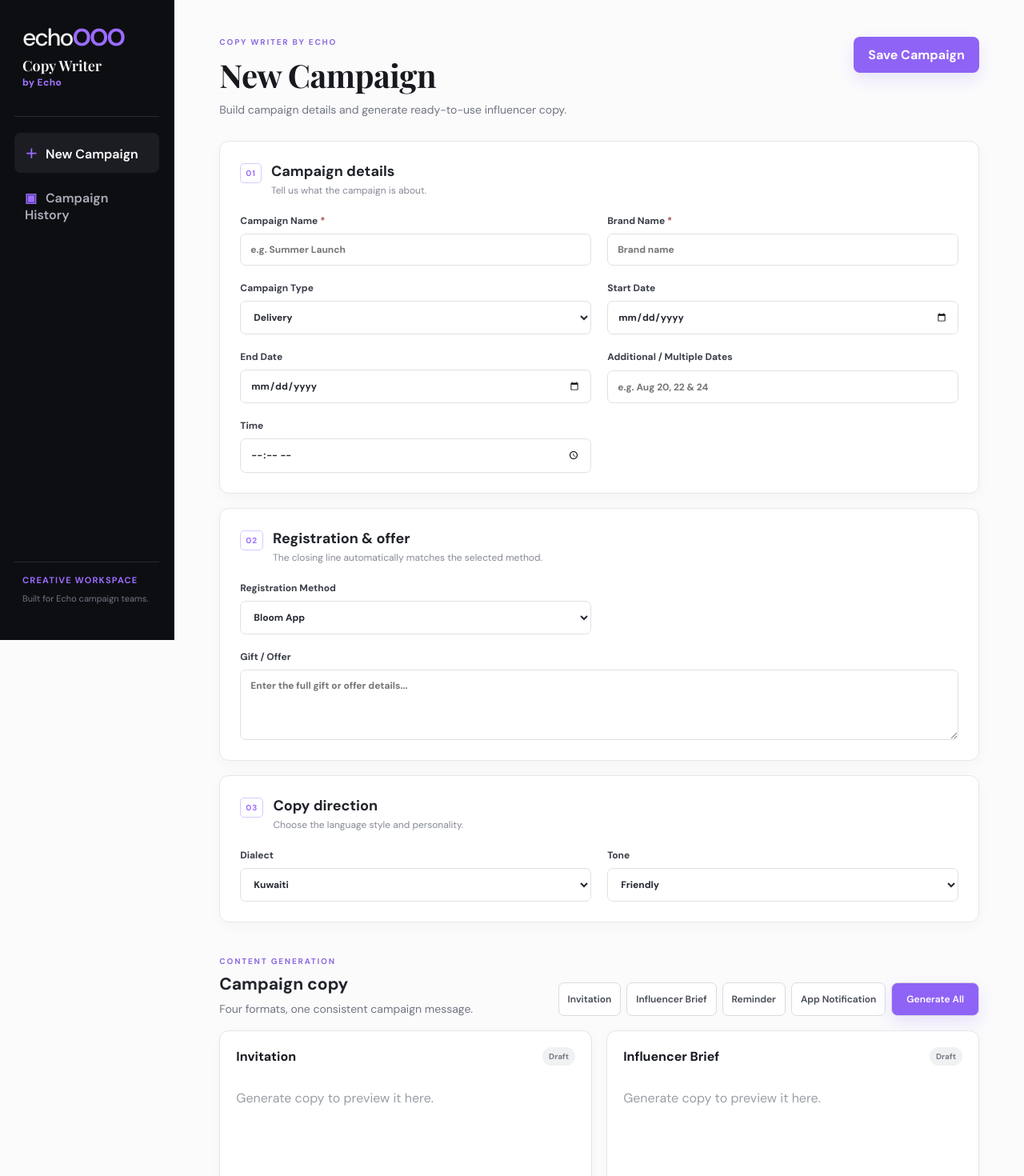
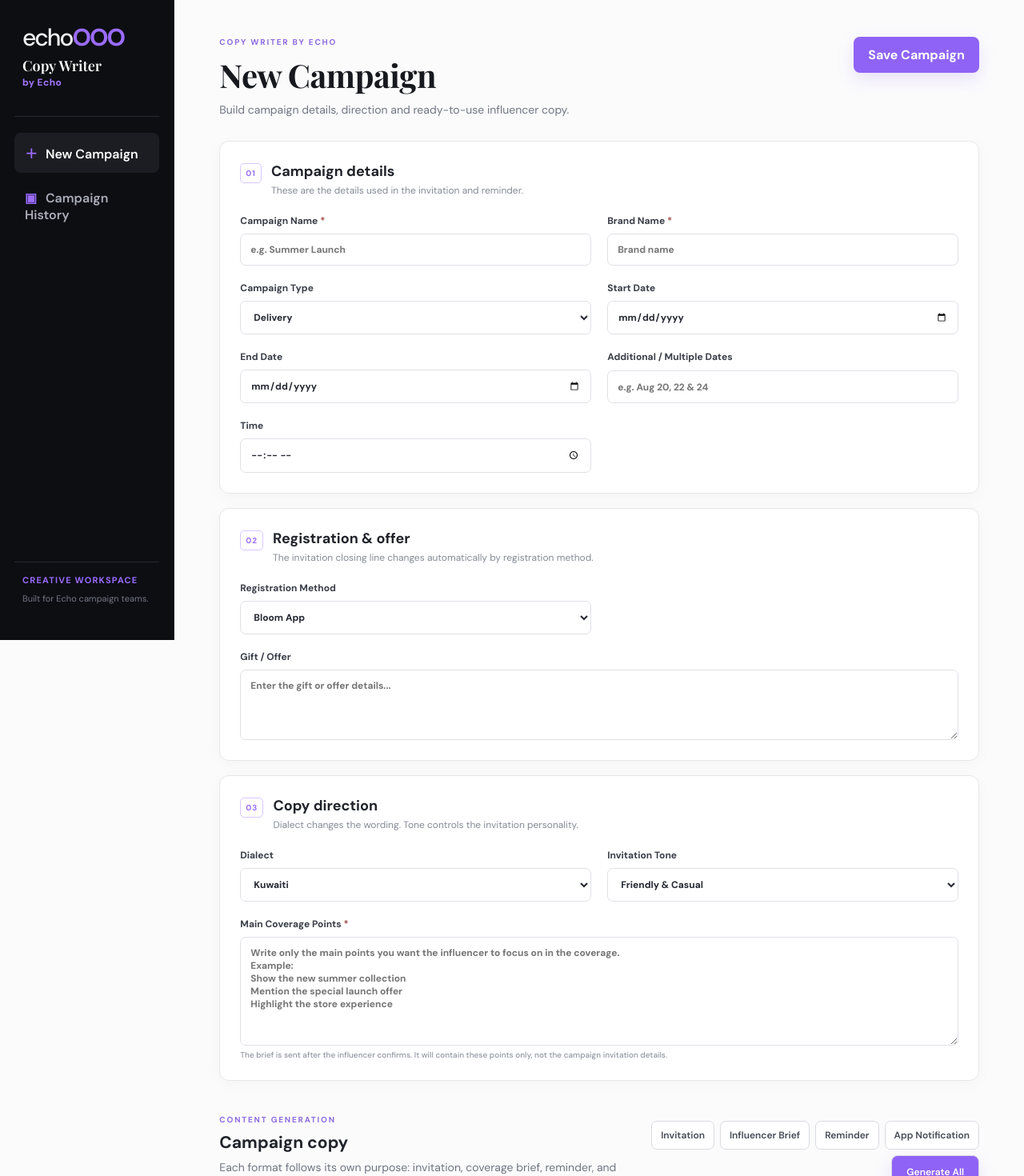
Before and after one commit to yko272000-rgb/campaign-copy-manager, a React (Vite) app: page / in a window 1280 px wide. Shown: the top 1470 px of the page at 80% size. Built offline with nearby package versions, Linux system fonts and the light colour scheme.

Commit message:
Refine copy generation workflow for dialect, tone, briefs and app notifications

```diff
--- a/src/App.jsx
+++ b/src/App.jsx
@@ -19,7 +19,8 @@ const initialForm = {
   whatsappContact: '',
   offer: '',
   dialect: 'Kuwaiti',
-  tone: 'Friendly',
+  tone: 'Friendly & Casual',
+  coveragePoints: '',
   content: {},
   updatedAt: '',
 }
@@ -32,8 +33,92 @@ const copyTypes = [
   ['notification', 'App Notification'],
 ]
 
+const dialects = ['Kuwaiti', 'Saudi', 'Emirati', 'Qatari', 'Omani', 'Bahraini']
+const tones = ['Friendly & Casual', 'Classy & Premium', 'Fun & Energetic', 'Warm & Personal', 'Professional & Polished']
+
+const dialectCopy = {
+  Kuwaiti: {
+    inviteOpen: 'هلا والله! حابين نعزمج',
+    inviteBody: 'على تجربة',
+    inviteClose: 'ونحب نشوف تغطيتج بأسلوبج الطبيعي والعفوي ✨',
+    reminderOpen: 'هلا! حبيت أذكّرج',
+    reminderClose: 'وناطرين تغطيتج الحلوة ✨',
+    bloom: 'للتسجيل، سجلي عن طريق تطبيق Bloom.',
+    link: 'للتسجيل، احجزي من خلال الرابط:',
+    whatsapp: 'للتأكيد، بلغينا بـ',
+    briefIntro: 'نقاط التركيز بالتغطية:',
+    notificationTitle: 'فرصتج مع',
+    notificationLead: 'تجربة حلوة ناطرتج ✨',
+  },
+  Saudi: {
+    inviteOpen: 'هلا! يسعدنا ندعوك',
+    inviteBody: 'لتجربة',
+    inviteClose: 'ونحب تكون تغطيتك عفوية وبأسلوبك الخاص ✨',
+    reminderOpen: 'هلا! حبيت أذكّرك',
+    reminderClose: 'ومتحمسين نشوف تغطيتك ✨',
+    bloom: 'للتسجيل، سجلي عن طريق تطبيق Bloom.',
+    link: 'للتسجيل، احجزي من خلال الرابط:',
+    whatsapp: 'للتأكيد، أرسلينا',
+    briefIntro: 'نقاط التركيز بالتغطية:',
+    notificationTitle: 'فرصتك مع',
+    notificationLead: 'تجربة حلوة بانتظارك ✨',
+  },
+  Emirati: {
+    inviteOpen: 'هلا! يسعدنا نعزمج',
+    inviteBody: 'على تجربة',
+    inviteClose: 'ونحب نشوف التغطية بطريقتج وبأسلوبج العفوي ✨',
+    reminderOpen: 'هلا! حبيت أذكّرج',
+    reminderClose: 'ونتريا تغطيتج الحلوة ✨',
+    bloom: 'للتسجيل، سجلي عن طريق تطبيق Bloom.',
+    link: 'للتسجيل، احجزي من خلال الرابط:',
+    whatsapp: 'للتأكيد، خبرينا بـ',
+    briefIntro: 'نقاط التركيز في التغطية:',
+    notificationTitle: 'فرصتج مع',
+    notificationLead: 'تجربة حلوة تنتظرج ✨',
+  },
+  Qatari: {
+    inviteOpen: 'هلا! يسعدنا ندعوج',
+    inviteBody: 'لتجربة',
+    inviteClose: 'ونحب نشوف تغطيتج بطريقتج العفوية والحلوة ✨',
+    reminderOpen: 'هلا! حبيت أذكّرج',
+    reminderClose: 'ومتحمسين نشوف تغطيتج ✨',
+    bloom: 'للتسجيل، سجلي عن طريق تطبيق Bloom.',
+    link: 'للتسجيل، احجزي من خلال الرابط:',
+    whatsapp: 'للتأكيد، عطينا',
+    briefIntro: 'نقاط التركيز في التغطية:',
+    notificationTitle: 'فرصتج مع',
+    notificationLead: 'تجربة حلوة ناطرتج ✨',
+  },
+  Omani: {
+    inviteOpen: 'هلا! يسعدنا ندعوج',
+    inviteBody: 'لتجربة',
+    inviteClose: 'ونحب نشوف التغطية بأسلوبج الطبيعي والعفوي ✨',
+    reminderOpen: 'هلا! حبيت أذكّرج',
+    reminderClose: 'ونتريا نشوف تغطيتج ✨',
+    bloom: 'للتسجيل، سجلي عن طريق تطبيق Bloom.',
+    link: 'للتسجيل، احجزي من خلال الرابط:',
+    whatsapp: 'للتأكيد، خبرينا بـ',
+    briefIntro: 'نقاط التركيز في التغطية:',
+    notificationTitle: 'فرصتج مع',
+    notificationLead: 'تجربة حلوة بانتظارج ✨',
+  },
+  Bahraini: {
+    inviteOpen: 'هلا! يسعدنا ندعوج',
+    inviteBody: 'لتجربة',
+    inviteClose: 'ونحب نشوف تغطيتج بطريقتج الطبيعية والعفوية ✨',
+    reminderOpen: 'هلا! حبيت أذكّرج',
+    reminderClose: 'ونتريا نشوف تغطيتج الحلوة ✨',
+    bloom: 'للتسجيل، سجلي عن طريق تطبيق Bloom.',
+    link: 'للتسجيل، احجزي من خلال الرابط:',
+    whatsapp: 'للتأكيد، خبرينا بـ',
+    briefIntro: 'نقاط التركيز في التغطية:',
+    notificationTitle: 'فرصتج مع',
+    notificationLead: 'تجربة حلوة ناطرتج ✨',
+  },
+}
+
 function hasMultipleBranches(location = '') {
-  return location.includes('\n') || location.includes(',') || location.includes('/') || location.includes(' / ')
+  return location.includes('\n') || location.includes(',') || location.includes('/')
 }
 
 function hasMultipleDates(form) {
@@ -55,46 +140,102 @@ function formatTime(form) {
   return form.time || ''
 }
 
+function buildSchedule(form) {
+  const dates = formatDates(form)
+  const time = formatTime(form)
+  const location = form.location.trim()
+  const parts = []
+
+  if (dates) parts.push(`التاريخ: ${dates}`)
+  if (time) parts.push(`الوقت: ${time}`)
+  if (location) parts.push(`الموقع: ${location}`)
+
+  return parts.join('\n')
+}
+
 function buildCta(form) {
+  const dialect = dialectCopy[form.dialect] || dialectCopy.Kuwaiti
+
   if (form.channel === 'Bloom App') {
-    return 'للتسجيل، سجلي عن طريق تطبيق Bloom.'
+    return dialect.bloom
   }
 
   if (form.channel === 'Booking Link') {
     return form.bookingLink
-      ? `للتسجيل، احجزي من خلال الرابط:\n${form.bookingLink}`
+      ? `${dialect.link}\n${form.bookingLink}`
       : 'للتسجيل، احجزي من خلال رابط الحجز.'
   }
 
-  const details = ['الوقت']
-  if (hasMultipleDates(form)) details.unshift('التاريخ')
+  const details = []
+  if (hasMultipleDates(form)) details.push('التاريخ')
+  if (form.timeFrom || form.timeTo || form.time) details.push('الوقت')
   if (hasMultipleBranches(form.location)) details.push('الفرع')
-  const contact = form.whatsappContact ? `\nواتساب: ${form.whatsappContact}` : ''
-  return `للتأكيد، بلغينا بـ${details.join(' و')}.${contact}`
+
+  if (!details.length) return 'للتأكيد، بلغينا بتفاصيل زيارتج.'
+
+  return `${dialect.whatsapp} ${details.join(' و')}.${form.whatsappContact ? `\nواتساب: ${form.whatsappContact}` : ''}`
+}
+
+function toneIntro(tone) {
+  switch (tone) {
+    case 'Classy & Premium':
+      return 'بأسلوب راقٍ وأنيق يعكس هوية البراند.'
+    case 'Fun & Energetic':
+      return 'بأسلوب حيوي ومرح يبين الحماس والتجربة.'
+    case 'Warm & Personal':
+      return 'بأسلوب دافئ وشخصي يخلي التجربة قريبة وطبيعية.'
+    case 'Professional & Polished':
+      return 'بأسلوب مرتب واحترافي مع الحفاظ على الطابع الطبيعي.'
+    default:
+      return 'بأسلوب عفوي، قريب، وطبيعي بدون ما يكون إعلاني.'
+  }
+}
+
+function cleanPoint(point) {
+  return point.replace(/^[-•*]\s*/, '').trim()
+}
+
+function getCoveragePoints(form) {
+  return form.coveragePoints
+    .split('\n')
+    .map(cleanPoint)
+    .filter(Boolean)
 }
 
 function generateCopy(form, kind) {
   const campaign = form.name || 'هذه الحملة'
-  const brand = form.brand || 'علامتنا'
-  const dates = formatDates(form)
-  const time = formatTime(form)
-  const details = form.offer ? `\n\nالعرض: ${form.offer}` : ''
-  const place = form.location ? `\nالموقع / الفروع: ${form.location}` : ''
-  const schedule = dates
-    ? `\nالتاريخ: ${dates}${time ? `\nالوقت: ${time}` : ''}`
-    : time
-      ? `\nالوقت: ${time}`
-      : ''
+  const brand = form.brand || 'البراند'
+  const dialect = dialectCopy[form.dialect] || dialectCopy.Kuwaiti
+  const schedule = buildSchedule(form)
   const cta = buildCta(form)
+  const points = getCoveragePoints(form)
 
-  const variants = {
-    invitation: `هلا! يسعدنا دعوتج للمشاركة في حملة «${campaign}» مع ${brand}.\n\nنحب نشوف تغطيتج بأسلوبج الطبيعي والعفوي، وتعكس تجربتج بكل حلاوة.${schedule}${place}${details}\n\n${cta}`,
-    brief: `بريف حملة «${campaign}» — ${brand}\n\nالمطلوب: مشاركة التجربة بأسلوب ${form.tone.toLowerCase()} وطبيعي، مع إبراز أهم تفاصيل التجربة بشكل واضح.${schedule}${place}${details}\n\nطريقة التسجيل: ${form.channel}\n${cta}`,
-    reminder: `هلا! تذكير لطيف بخصوص حملة «${campaign}» مع ${brand}.${schedule}${place}\n\nنتحمس نشوف محتواج الجميل!\n\n${cta}`,
-    notification: `فرصة جديدة مع ${brand}! ✨\nانضمي إلى حملة «${campaign}» واستمتعي بالتجربة.${schedule}${details}\n\n${cta}`,
+  if (kind === 'invitation') {
+    const tone = toneIntro(form.tone)
+    const offer = form.offer ? `\n\n🎁 ${form.offer}` : ''
+    return `${dialect.inviteOpen} للمشاركة في حملة «${campaign}» مع ${brand}.\n\n${dialect.inviteBody} ${campaign} ${tone}\n\n${schedule}${offer}\n\n${dialect.inviteClose}\n\n${cta}`
   }
 
-  return variants[kind]
+  if (kind === 'brief') {
+    if (!points.length) {
+      return `${dialect.briefIntro}\n\n• أضيفي هنا أهم النقاط اللي تبين التركيز عليها بالتغطية.\n• كل نقطة تكون واضحة ومباشرة.`
+    }
+
+    return `${dialect.briefIntro}\n\n${points.map(point => `• ${point}`).join('\n')}`
+  }
+
+  if (kind === 'reminder') {
+    const details = schedule ? `\n\n${schedule}` : ''
+    return `${dialect.reminderOpen} بخصوص حملة «${campaign}» مع ${brand}.${details}\n\n${dialect.reminderClose}\n\n${cta}`
+  }
+
+  if (kind === 'notification') {
+    const shortDetail = form.offer || campaign
+    const detail = shortDetail.length > 85 ? `${shortDetail.slice(0, 82)}...` : shortDetail
+    return `${dialect.notificationTitle} ${brand} ✨\n${dialect.notificationLead}\n${detail}`
+  }
+
+  return ''
 }
 
 function App() {
@@ -115,7 +256,11 @@ function App() {
   const setField = (key, value) => setForm(current => ({ ...current, [key]: value }))
   const setContent = (kind, value) => setForm(current => ({ ...current, content: { ...current.content, [kind]: value } }))
   const generate = kind => setContent(kind, generateCopy(form, kind))
-  const generateAll = () => copyTypes.forEach(([key]) => setContent(key, generateCopy(form, key)))
+  const generateAll = () => {
+    const nextContent = {}
+    copyTypes.forEach(([key]) => { nextContent[key] = generateCopy(form, key) })
+    setForm(current => ({ ...current, content: { ...current.content, ...nextContent } }))
+  }
 
   const save = () => {
     if (!form.name.trim() || !form.brand.trim()) {
@@ -132,7 +277,7 @@ function App() {
   }
 
   const newCampaign = () => {
-    setForm(initialForm)
+    setForm({ ...initialForm, content: {} })
     setView('new')
     setEditing(null)
   }
@@ -176,12 +321,12 @@ function App() {
         {view === 'new' ? (
           <>
             <header>
-              <div><p className="eyebrow">COPY WRITER BY ECHO</p><h1>{form.id ? 'Edit Campaign' : 'New Campaign'}</h1><p className="subtle">Build campaign details and generate ready-to-use influencer copy.</p></div>
+              <div><p className="eyebrow">COPY WRITER BY ECHO</p><h1>{form.id ? 'Edit Campaign' : 'New Campaign'}</h1><p className="subtle">Build campaign details, direction and ready-to-use influencer copy.</p></div>
               <button className="primary" onClick={save}>Save Campaign</button>
             </header>
 
             <section className="panel">
-              <div className="section-title"><div><span className="section-number">01</span><div><h2>Campaign details</h2><p>Tell us what the campaign is about.</p></div></div></div>
+              <div className="section-title"><div><span className="section-number">01</span><div><h2>Campaign details</h2><p>These are the details used in the invitation and reminder.</p></div></div></div>
               <div className="form-grid">
                 <Field label="Campaign Name" required value={form.name} onChange={v => setField('name', v)} placeholder="e.g. Summer Launch" />
                 <Field label="Brand Name" required value={form.brand} onChange={v => setField('brand', v)} placeholder="Brand name" />
@@ -204,22 +349,26 @@ function App() {
             </section>
 
             <section className="panel">
-              <div className="section-title"><div><span className="section-number">02</span><div><h2>Registration & offer</h2><p>The closing line automatically matches the selected method.</p></div></div></div>
+              <div className="section-title"><div><span className="section-number">02</span><div><h2>Registration & offer</h2><p>The invitation closing line changes automatically by registration method.</p></div></div></div>
               <div className="form-grid">
                 <Select label="Registration Method" value={form.channel} onChange={v => setField('channel', v)} options={['Bloom App', 'Booking Link', 'WhatsApp']} />
                 {form.channel === 'Booking Link' && <Field label="Booking Link" type="url" value={form.bookingLink} onChange={v => setField('bookingLink', v)} placeholder="https://..." />}
                 {form.channel === 'WhatsApp' && <Field label="WhatsApp Contact" value={form.whatsappContact} onChange={v => setField('whatsappContact', v)} placeholder="+965 ..." />}
-                <label className="field full"><span>Gift / Offer</span><textarea value={form.offer} onChange={e => setField('offer', e.target.value)} placeholder="Enter the full gift or offer details..." rows="4" /></label>
+                <label className="field full"><span>Gift / Offer</span><textarea value={form.offer} onChange={e => setField('offer', e.target.value)} placeholder="Enter the gift or offer details..." rows="4" /></label>
               </div>
             </section>
 
             <section className="panel">
-              <div className="section-title"><div><span className="section-number">03</span><div><h2>Copy direction</h2><p>Choose the language style and personality.</p></div></div></div>
-              <div className="form-grid"><Select label="Dialect" value={form.dialect} onChange={v => setField('dialect', v)} options={['Kuwaiti', 'Saudi', 'Emirati', 'Qatari', 'Omani', 'Bahraini']} /><Select label="Tone" value={form.tone} onChange={v => setField('tone', v)} options={['Casual', 'Friendly', 'Classy', 'Premium', 'Exciting', 'Professional']} /></div>
+              <div className="section-title"><div><span className="section-number">03</span><div><h2>Copy direction</h2><p>Dialect changes the wording. Tone controls the invitation personality.</p></div></div></div>
+              <div className="form-grid">
+                <Select label="Dialect" value={form.dialect} onChange={v => setField('dialect', v)} options={dialects} />
+                <Select label="Invitation Tone" value={form.tone} onChange={v => setField('tone', v)} options={tones} />
+                <label className="field full"><span>Main Coverage Points <b>*</b></span><textarea value={form.coveragePoints} onChange={e => setField('coveragePoints', e.target.value)} placeholder={'Write only the main points you want the influencer to focus on in the coverage.\nExample:\nShow the new summer collection\nMention the special launch offer\nHighlight the store experience'} rows="7" /><small className="field-hint">The brief is sent after the influencer confirms. It will contain these points only, not the campaign invitation details.</small></label>
+              </div>
             </section>
 
             <section className="content-head">
-              <div><p className="eyebrow">CONTENT GENERATION</p><h2>Campaign copy</h2><p className="subtle">Four formats, one consistent campaign message.</p></div>
+              <div><p className="eyebrow">CONTENT GENERATION</p><h2>Campaign copy</h2><p className="subtle">Each format follows its own purpose: invitation, coverage brief, reminder, and short app notification.</p></div>
               <div className="generator-actions">{copyTypes.map(([key, label]) => <button key={key} onClick={() => generate(key)}>{label}</button>)}<button className="primary" onClick={generateAll}>Generate All</button></div>
             </section>
 
@@ -248,7 +397,7 @@ function Select({ label, value, onChange, options }) {
 }
 
 function ContentCard({ title, text, editing, onEdit, onChange, onCopy, onRegenerate }) {
-  return <article className="copy-card"><div className="card-head"><h3>{title}</h3><span className={text ? 'ready' : 'draft'}>{text ? 'Ready' : 'Draft'}</span></div>{editing ? <textarea className="copy-editor" dir="rtl" value={text} onChange={e => onChange(e.target.value)} rows="9" /> : <p className={text ? 'arabic-copy' : 'placeholder'} dir={text ? 'rtl' : 'ltr'}>{text || 'Generate copy to preview it here.'}</p>}<div className="card-actions"><button onClick={onEdit}>{editing ? 'Done' : 'Edit'}</button><button onClick={onCopy} disabled={!text}>Copy</button><button onClick={onRegenerate}>Regenerate</button></div></article>
+  return <article className="copy-card"><div className="card-head"><h3>{title}</h3><span className={text ? 'ready' : 'draft'}>{text ? 'Ready' : 'Draft'}</span></div>{editing ? <textarea className="copy-editor" dir="rtl" value={text} onChange={e => onChange(e.target.value)} rows="10" /> : <p className={text ? 'arabic-copy' : 'placeholder'} dir={text ? 'rtl' : 'ltr'}>{text || 'Generate copy to preview it here.'}</p>}<div className="card-actions"><button onClick={onEdit}>{editing ? 'Done' : 'Edit'}</button><button onClick={onCopy} disabled={!text}>Copy</button><button onClick={onRegenerate}>Regenerate</button></div></article>
 }
 
 export default App
```
